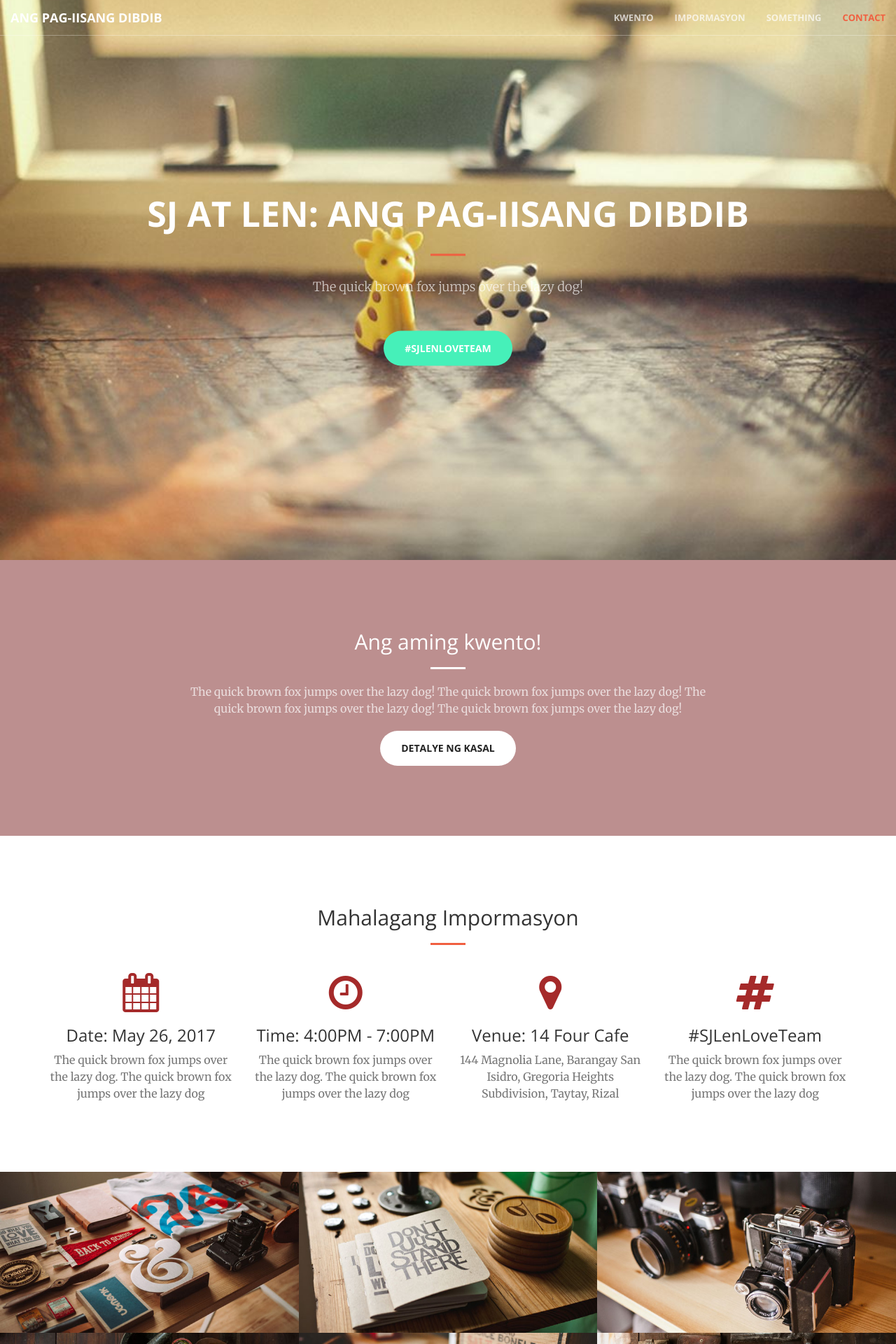
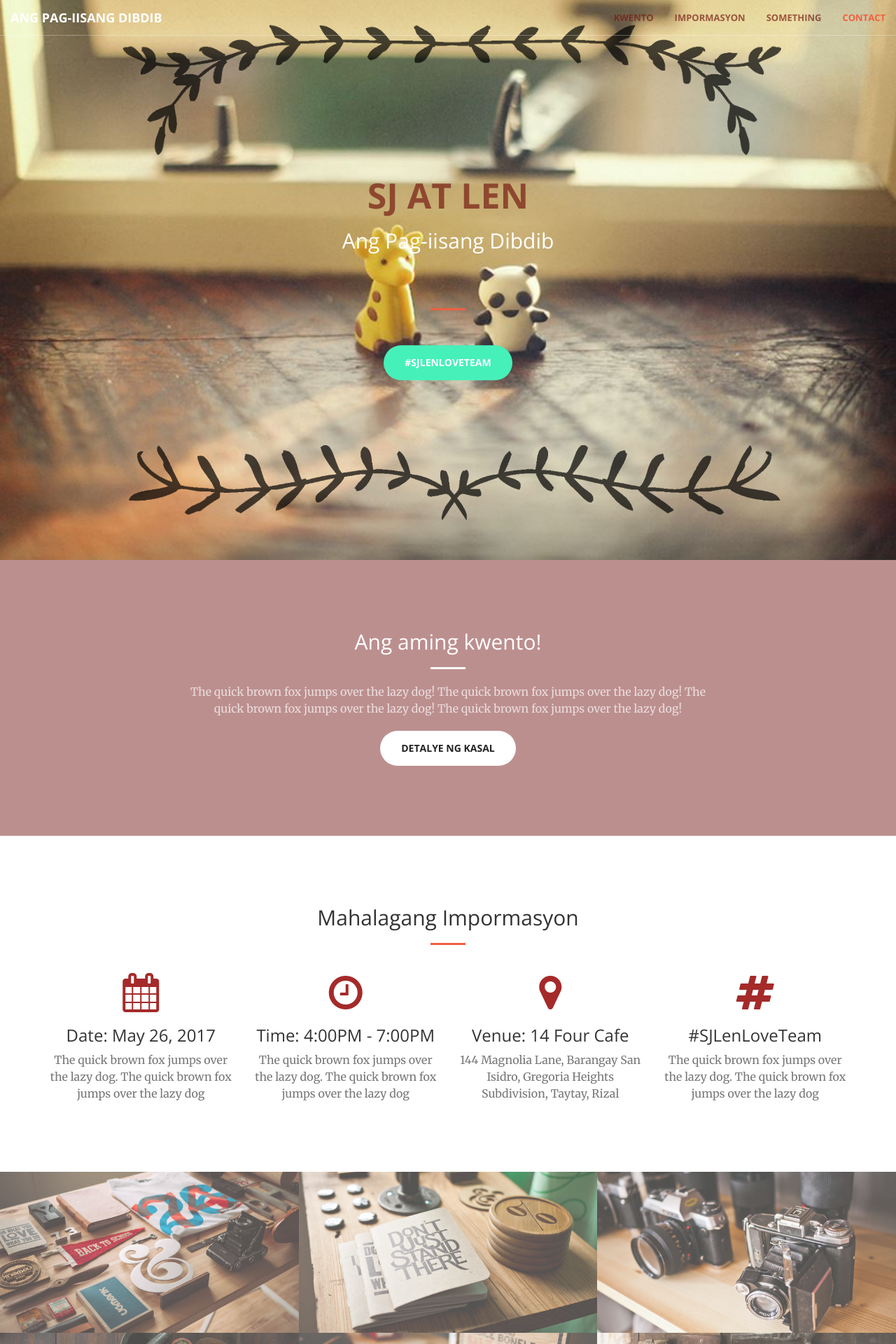
Before and after one commit to isji/midnightinpares, a PHP site: page /vip-pass/index.html in a window 1280 px wide. Shown: the top 1920 px of the page at 70% size. Run offline with PHP 8.4, Linux system fonts and the light colour scheme; some libraries are stand-ins or nearby versions.

Commit message:
Design changes w/ Len

```diff
--- a/vip-pass/css/creative.css
+++ b/vip-pass/css/creative.css
@@ -113,7 +113,7 @@ aside {
     border-color: rgba(255, 255, 255, 0.3);
   }
   .navbar-default .navbar-header .navbar-brand {
-    color: rgba(0, 255, 255, 0.7);
+    color: rgba(118, 29, 19, 0.7);
   }
   .navbar-default .navbar-header .navbar-brand:hover,
   .navbar-default .navbar-header .navbar-brand:focus {
@@ -121,7 +121,7 @@ aside {
   }
   .navbar-default .nav > li > a,
   .navbar-default .nav > li > a:focus {
-    color: rgba(255, 255, 255, 0.7);
+    color: rgba(118, 29, 19, 0.7);
   }
   .navbar-default .nav > li > a:hover,
   .navbar-default .nav > li > a:focus:hover {
@@ -201,7 +201,9 @@ header .header-content .header-content-inner p {
     margin-right: auto;
   }
   header .header-content .header-content-inner h1 {
+    /*Home Header*/
     font-size: 50px;
+    color: rgba(118, 29, 19, 0.7);
   }
   header .header-content .header-content-inner p {
     font-size: 18px;
@@ -419,3 +421,7 @@ img::-moz-selection {
 body {
   webkit-tap-highlight-color: #222222;
 }
+
+img {
+  opacity: 0.70;
+}
--- a/vip-pass/index.html
+++ b/vip-pass/index.html
@@ -91,10 +91,21 @@
 <header>
     <div class="header-content">
         <div class="header-content-inner">
-            <h1 id="homeHeading">SJ at Len: Ang Pag-iisang Dibdib</h1>
+            <img src="img/wreath2.png" alt="Smiley face" height="100%" width="100%">
+            <h1 id="homeHeading">SJ at Len </h1>
+
+            <h2 id="homeHeading">Ang Pag-iisang Dibdib</h2>
+
+            <br/>
+            <br/>
             <hr>
-            <p>The quick brown fox jumps over the lazy dog!</p>
+            <p></p>
             <a href="#about" class="btn btn-primary btn-xl page-scroll">#SJLenLoveTeam</a>
+            <br/>
+            <br/>
+            <br/>
+            <br/>
+            <img src="img/wreath.png"  height="100%" width="100%">
         </div>
     </div>
 </header>
```
Also changed, not shown: vip-pass/img/wreath.png (added), vip-pass/img/wreath2.png (added).
